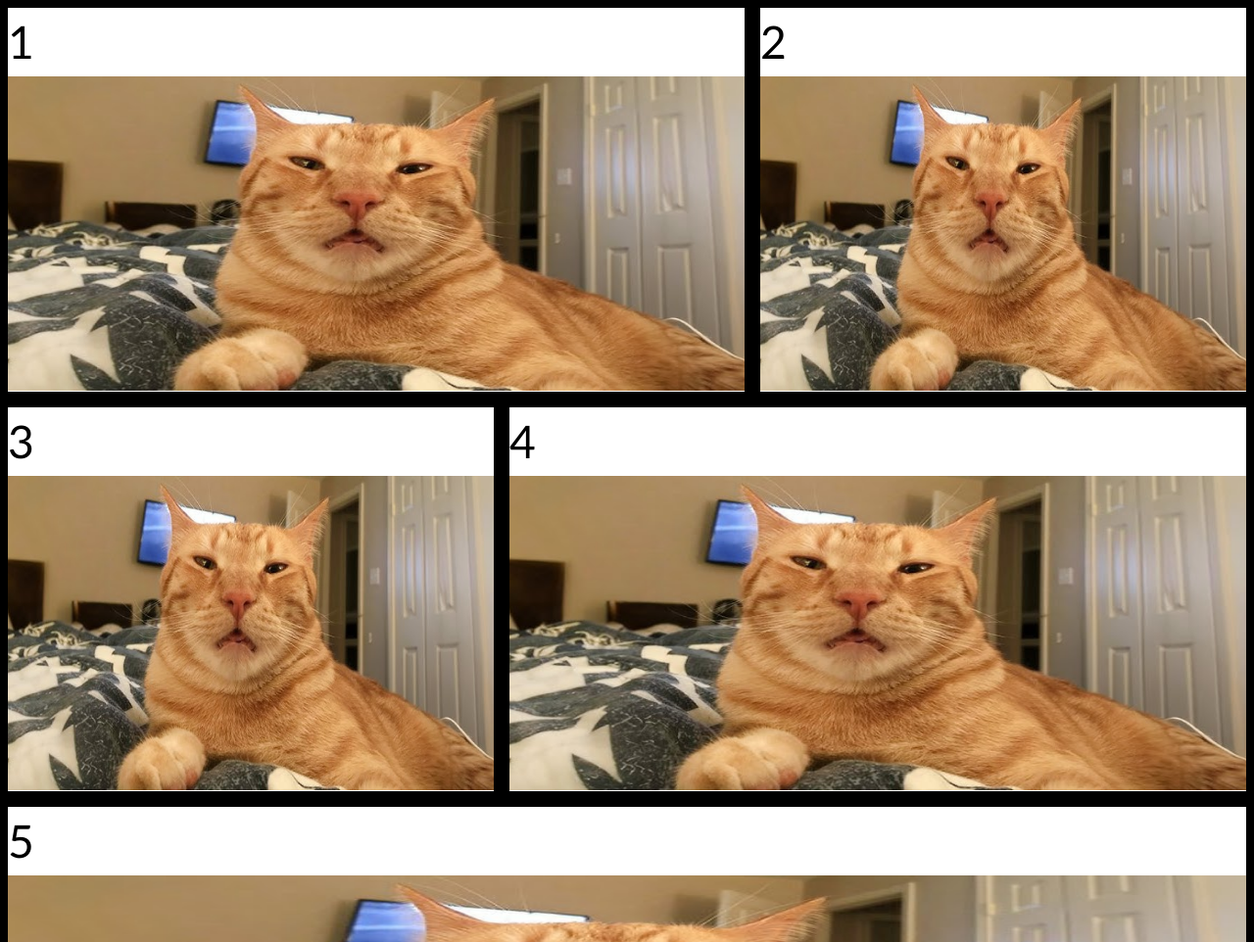
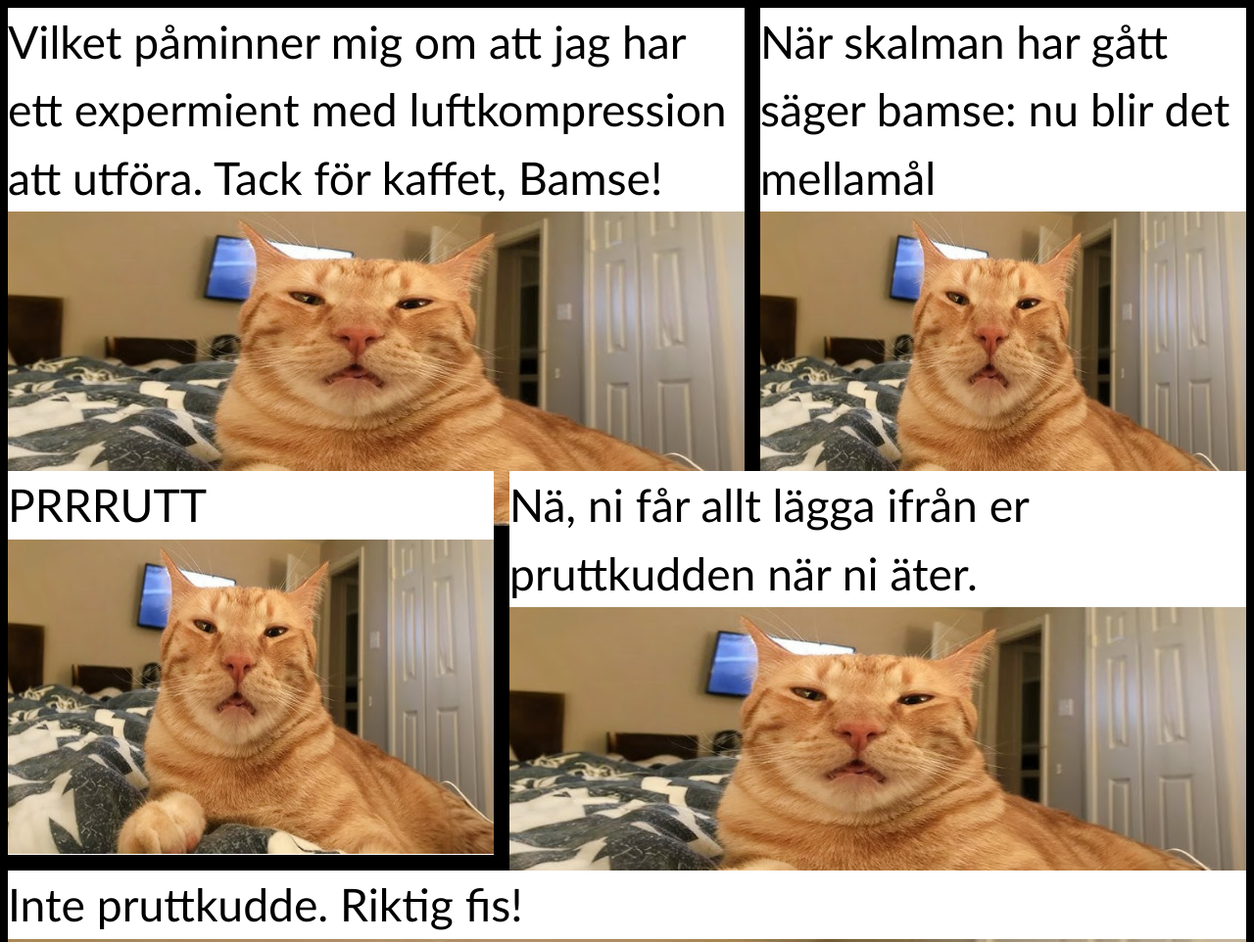
Before and after one commit to Qilses/wu2-grid, a website: page prov-30.html in a window 1280 px wide. Shown: the top 962 px of the page at 98% size. Drawn offline with Linux system fonts and the light colour scheme.

Commit message:
Fix bamse text från prov-30

```diff
--- a/prov-30.html
+++ b/prov-30.html
@@ -2,10 +2,10 @@
 <html lang="en">
 
 <head>
-  <meta charset="UTF-8" />
-  <meta name="viewport" content="width=device-width, initial-scale=1.0" />
-  <link rel="stylesheet" href="/css/reset.css">
-  <link rel="stylesheet" href="prov-30.css">
+    <meta charset="UTF-8" />
+    <meta name="viewport" content="width=device-width, initial-scale=1.0" />
+    <link rel="stylesheet" href="/css/reset.css">
+    <link rel="stylesheet" href="prov-30.css">
     <title>prov</title>
 </head>
 
@@ -19,6 +19,7 @@
         }
 
         .container2 {
+            margin-top: 2.4rem ;
             display: grid;
             grid-template-rows: repeat(1, 15rem);
             grid-template-columns: 40% 60%;
@@ -45,7 +46,8 @@
             text-align: center top;
 
         }
-        img{
+
+        img {
             justify-self: stretch;
             height: 11.8rem;
 
@@ -54,34 +56,32 @@
     <main>
         <div class="container1">
             <div class="boxes">
-                <div class="text-boxes"> 1</div>
+                <div class="text-boxes"> Vilket påminner mig om att jag har ett expermient med luftkompression att utföra.
+                    Tack för kaffet, Bamse!</div>
                 <img src="img/hq720.png" alt="katt png">
             </div>
             <div class="boxes">
-                <div class="text-boxes"> 2</div>
+                <div class="text-boxes"> När skalman har gått säger bamse: nu blir det mellamål</div>
                 <img src="img/hq720.png" alt="katt png">
             </div>
         </div>
         <div class="container2">
             <div class="boxes">
-                <div class="text-boxes"> 3</div>
+                <div class="text-boxes"> PRRRUTT</div>
                 <img src="img/hq720.png" alt="katt png">
             </div>
             <div class="boxes">
-                <div class="text-boxes"> 4</div>
+                <div class="text-boxes"> Nä, ni får allt lägga ifrån er pruttkudden när ni äter.</div>
                 <img src="img/hq720.png" alt="katt png">
             </div>
         </div>
         <div class="container3">
             <div class="boxes">
-                <div class="text-boxes"> 5</div>
+                <div class="text-boxes"> Inte pruttkudde. Riktig fis!</div>
                 <img src="img/hq720.png" alt="katt png">
             </div>
 
         </div>
-
-
-
 </body>
 
 </html>
```
